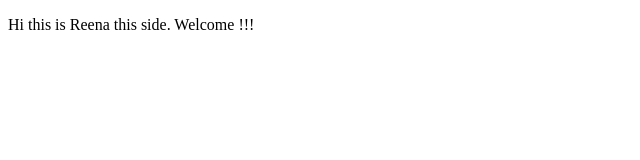
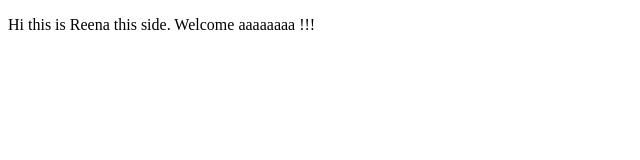
Before and after one commit to rchungade/rchungade.github.io, a plain HTML site: page index.html in a window 1280 px wide. Shown: the full height of the page, 0-640 px from the left. Drawn offline with Linux system fonts and the light colour scheme.

Commit message:
Update index.html

```diff
--- a/index.html
+++ b/index.html
@@ -4,6 +4,6 @@
     <title>Reena's Homepage!</title>
   </head>
   <body>
-    <p>Hi this is Reena this side. Welcome !!!</p>
+    <p>Hi this is Reena this side. Welcome aaaaaaaa !!!</p>
   </body>
 </html>
```
